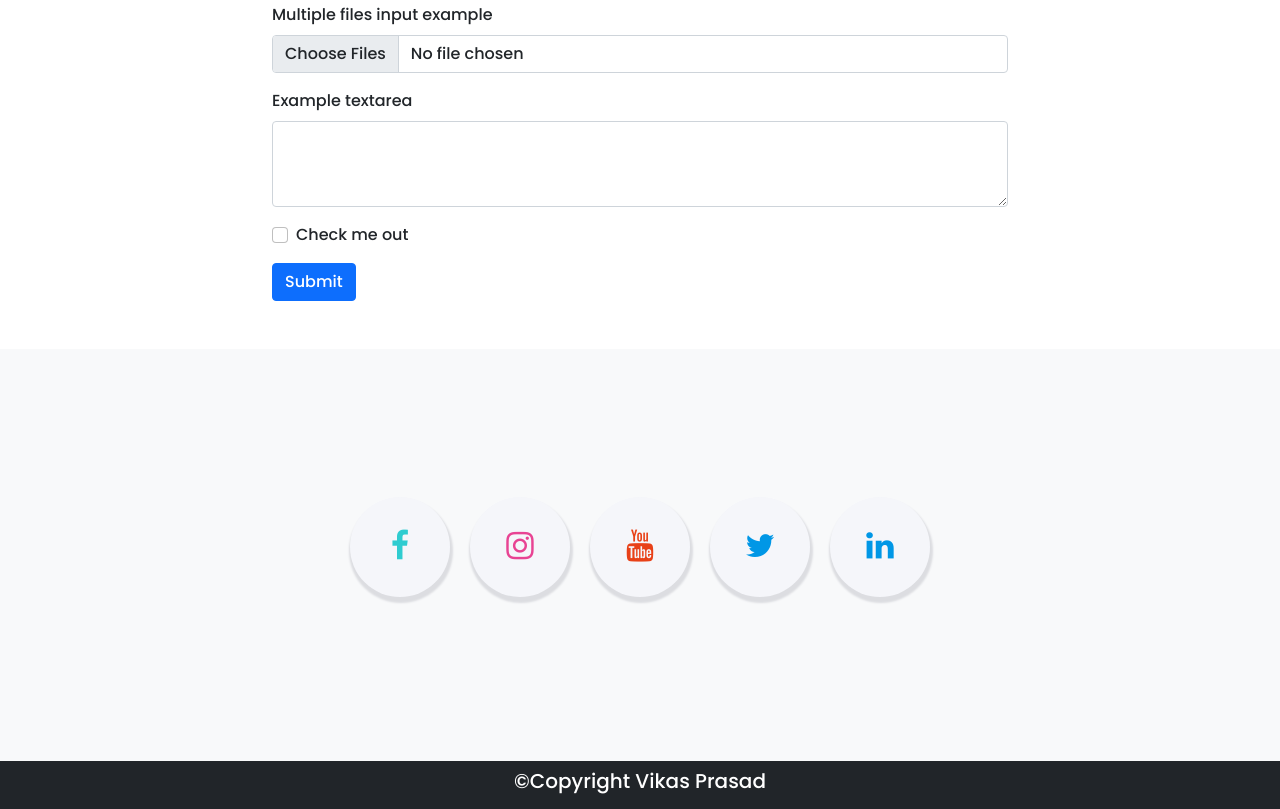
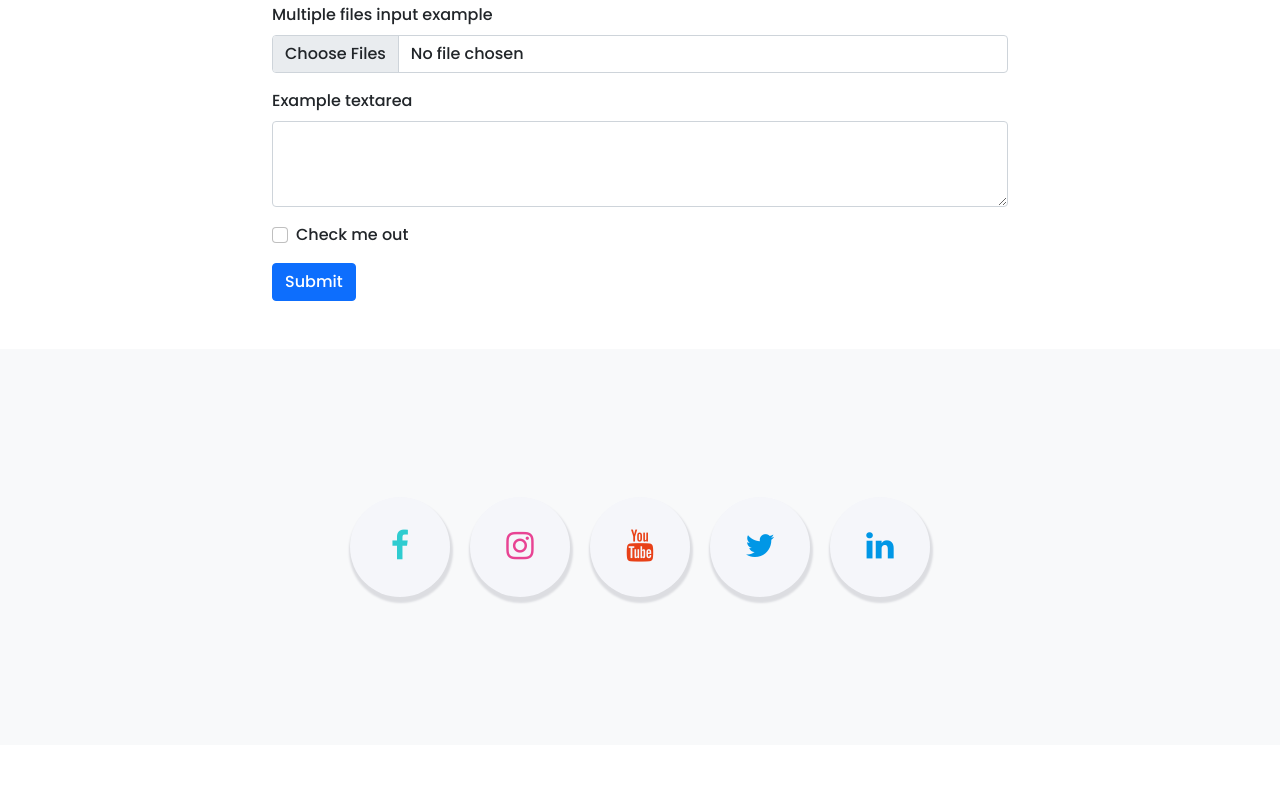
Before and after one commit to vikas2903/vikas_prasad6.com, a plain HTML site: page index.html in a window 1280 px wide. Shown: the part 3218-4027 px from the top of the page. After the commit the page ends 3963 px from the top, so only its background shows below. Drawn offline with nearby package versions, Linux system fonts and the light colour scheme.

Commit message:
Update index.html

```diff
--- a/index.html
+++ b/index.html
@@ -365,9 +365,7 @@
 
             </div>
         </div>
-        <div class="text-center pb-2 bg-dark text-white pt-2 mt-3">
-            <h5>&copy;Copyright Vikas Prasad<h5>
-        </div>
+
 
     </footer>
 
```
